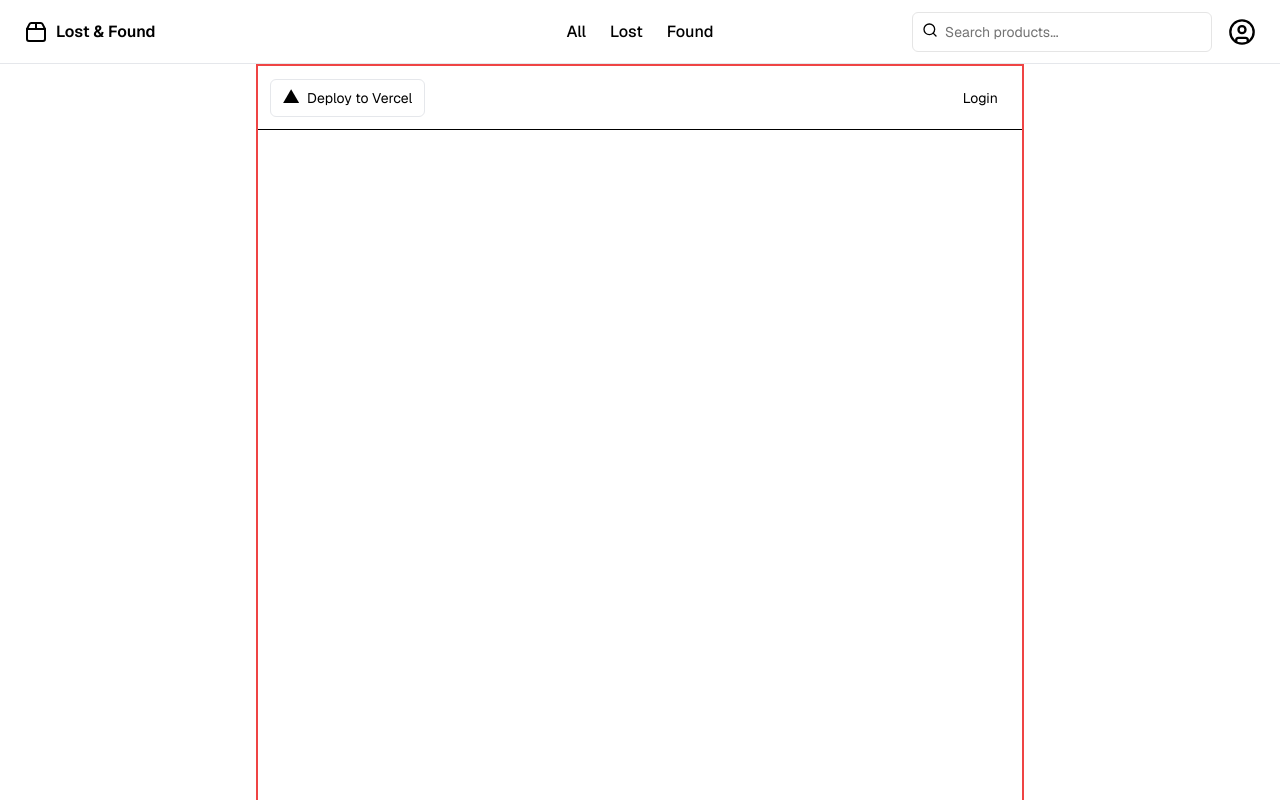
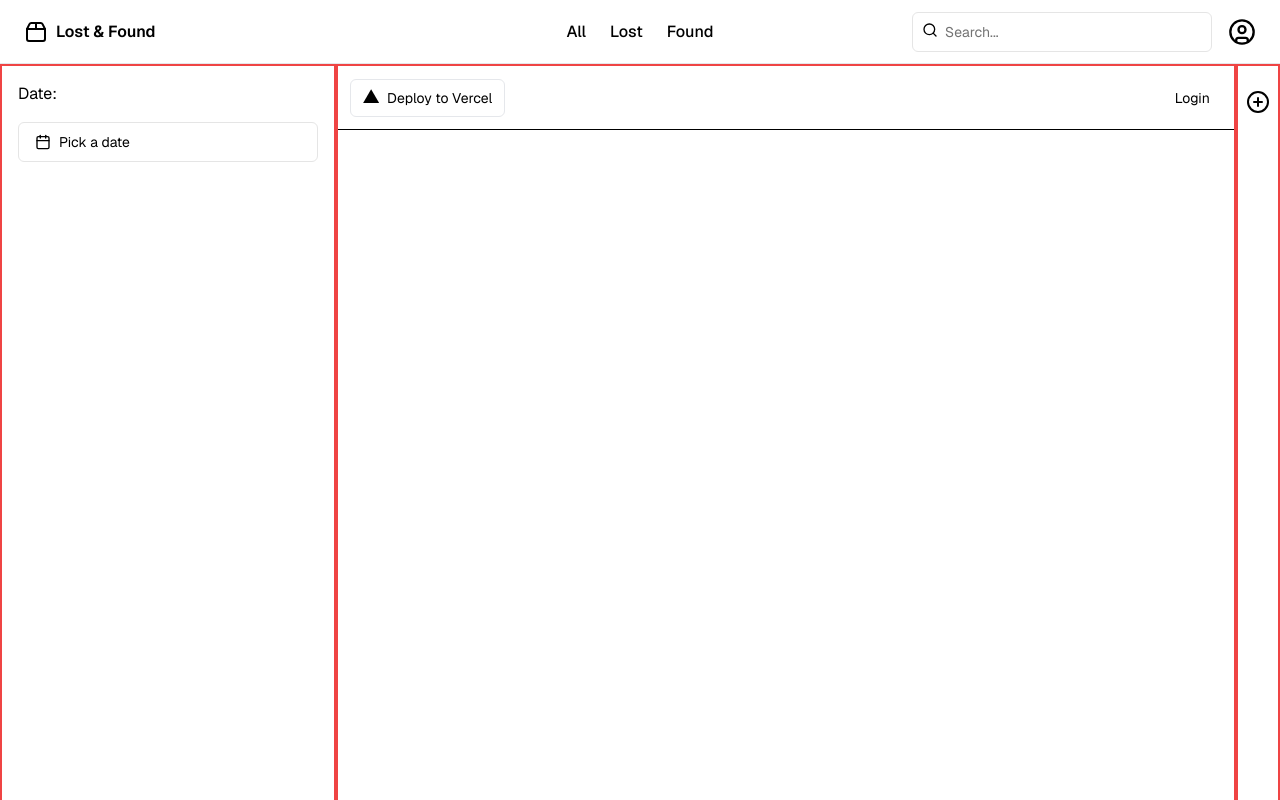
Before and after one commit to SAD-IM-project/lost_and_found, a Next.js app: page / in a window 1280 px wide. Shown: the top 800 px of the page. Built offline with nearby package versions, Linux system fonts and the light colour scheme; no server answers.

Commit message:
完成排版

```diff
--- a/app/layout.tsx
+++ b/app/layout.tsx
@@ -1,8 +1,10 @@
 import { GeistSans } from "geist/font/sans";
 import "./globals.css";
 import Link from "next/link";
-import { Package2, Search, CircleUser } from "lucide-react";
+import { Package2, Search, CircleUser, CirclePlus } from "lucide-react";
 import { Input } from "@/components/ui/input";
+import { Button } from "@/components/ui/button";
+import { DatePickerWithRange } from "@/components/ui/date-picker-with-range";
 
 const defaultUrl = process.env.VERCEL_URL
   ? `https://${process.env.VERCEL_URL}`
@@ -64,8 +66,8 @@ export default function RootLayout({
                 <Search className="absolute left-2.5 top-2.5 h-4 w-4 text-muted-foreground" />
                 <Input
                   type="search"
-                  placeholder="Search products..."
-                  className="pl-8 sm:w-[300px] md:w-[200px] lg:w-[300px]"
+                  placeholder="Search..."
+                  className="pl-8 sm:w-[50px] md:w-[200px] lg:w-[300px]"
                 />
               </div>
               <nav className="flex items-center gap-2 text-lg font-semibold md:text-base">
@@ -79,8 +81,19 @@ export default function RootLayout({
               </nav>
             </form>
           </header>
-          <div className="w-3/5 flex-grow overflow-auto border-2 border-red-500">
-            {children}
+          <div className="w-full flex flex-row">
+            <div className="w-3/7 flex-grow overflow-auto gap-2 py-4 px-4 border-2 border-red-500">
+              <span>Date:</span>
+              {<DatePickerWithRange className="mt-4" />}
+            </div>
+            <div className="w-3/7 flex-grow overflow-auto border-2 border-red-500">
+              {children}
+            </div>
+            <div className="w-1/7 flex-grow overflow-auto flex justify-center py-4 border-2 border-red-500">
+              <Button variant="ghost" size="icon">
+                <CirclePlus className="h-6 w-6" />
+              </Button>
+            </div>
           </div>
         </main>
       </body>
--- /dev/null
+++ b/components/ui/calendar.tsx
@@ -0,0 +1,66 @@
+"use client"
+
+import * as React from "react"
+import { ChevronLeft, ChevronRight } from "lucide-react"
+import { DayPicker } from "react-day-picker"
+
+import { cn } from "@/lib/utils"
+import { buttonVariants } from "@/components/ui/button"
+
+export type CalendarProps = React.ComponentProps<typeof DayPicker>
+
+function Calendar({
+  className,
+  classNames,
+  showOutsideDays = true,
+  ...props
+}: CalendarProps) {
+  return (
+    <DayPicker
+      showOutsideDays={showOutsideDays}
+      className={cn("p-3", className)}
+      classNames={{
+        months: "flex flex-col sm:flex-row space-y-4 sm:space-x-4 sm:space-y-0",
+        month: "space-y-4",
+        caption: "flex justify-center pt-1 relative items-center",
+        caption_label: "text-sm font-medium",
+        nav: "space-x-1 flex items-center",
+        nav_button: cn(
+          buttonVariants({ variant: "outline" }),
+          "h-7 w-7 bg-transparent p-0 opacity-50 hover:opacity-100"
+        ),
+        nav_button_previous: "absolute left-1",
+        nav_button_next: "absolute right-1",
+        table: "w-full border-collapse space-y-1",
+        head_row: "flex",
+        head_cell:
+          "text-neutral-500 rounded-md w-9 font-normal text-[0.8rem] dark:text-neutral-400",
+        row: "flex w-full mt-2",
+        cell: "h-9 w-9 text-center text-sm p-0 relative [&:has([aria-selected].day-range-end)]:rounded-r-md [&:has([aria-selected].day-outside)]:bg-neutral-100/50 [&:has([aria-selected])]:bg-neutral-100 first:[&:has([aria-selected])]:rounded-l-md last:[&:has([aria-selected])]:rounded-r-md focus-within:relative focus-within:z-20 dark:[&:has([aria-selected].day-outside)]:bg-neutral-800/50 dark:[&:has([aria-selected])]:bg-neutral-800",
+        day: cn(
+          buttonVariants({ variant: "ghost" }),
+          "h-9 w-9 p-0 font-normal aria-selected:opacity-100"
+        ),
+        day_range_end: "day-range-end",
+        day_selected:
+          "bg-neutral-900 text-neutral-50 hover:bg-neutral-900 hover:text-neutral-50 focus:bg-neutral-900 focus:text-neutral-50 dark:bg-neutral-50 dark:text-neutral-900 dark:hover:bg-neutral-50 dark:hover:text-neutral-900 dark:focus:bg-neutral-50 dark:focus:text-neutral-900",
+        day_today: "bg-neutral-100 text-neutral-900 dark:bg-neutral-800 dark:text-neutral-50",
+        day_outside:
+          "day-outside text-neutral-500 opacity-50 aria-selected:bg-neutral-100/50 aria-selected:text-neutral-500 aria-selected:opacity-30 dark:text-neutral-400 dark:aria-selected:bg-neutral-800/50 dark:aria-selected:text-neutral-400",
+        day_disabled: "text-neutral-500 opacity-50 dark:text-neutral-400",
+        day_range_middle:
+          "aria-selected:bg-neutral-100 aria-selected:text-neutral-900 dark:aria-selected:bg-neutral-800 dark:aria-selected:text-neutral-50",
+        day_hidden: "invisible",
+        ...classNames,
+      }}
+      components={{
+        IconLeft: ({ ...props }) => <ChevronLeft className="h-4 w-4" />,
+        IconRight: ({ ...props }) => <ChevronRight className="h-4 w-4" />,
+      }}
+      {...props}
+    />
+  )
+}
+Calendar.displayName = "Calendar"
+
+export { Calendar }
--- /dev/null
+++ b/components/ui/date-picker-with-range.tsx
@@ -0,0 +1,75 @@
+"use client"
+import * as React from "react"
+import { format } from "date-fns"
+import { Calendar as CalendarIcon } from "lucide-react"
+import { DateRange } from "react-day-picker"
+
+import { cn } from "@/lib/utils"
+import { Button } from "@/components/ui/button"
+import { Calendar } from "@/components/ui/calendar"
+import {
+    Popover,
+    PopoverContent,
+    PopoverTrigger,
+} from "@/components/ui/popover"
+
+export function DatePickerWithRange({
+    className,
+}: React.HTMLAttributes<HTMLDivElement>) {
+    const [date, setDate] = React.useState<DateRange | undefined>(undefined)
+    const [isPopoverOpen, setIsPopoverOpen] = React.useState(false)
+
+    const handleApply = () => {
+        setIsPopoverOpen(false)
+    }
+
+    const handleReset = () => {
+        setDate(undefined)
+        setIsPopoverOpen(false)
+    }
+
+    return (
+        <div className={cn("grid gap-2", className)}>
+            <Popover open={isPopoverOpen} onOpenChange={setIsPopoverOpen}>
+                <PopoverTrigger asChild>
+                    <Button
+                        id="date"
+                        variant={"outline"}
+                        className={cn(
+                            "w-[300px] justify-start text-left font-normal",
+                            !date && "text-muted-foreground"
+                        )}
+                    >
+                        <CalendarIcon className="mr-2 h-4 w-4" />
+                        {date?.from ? (
+                            date.to ? (
+                                <>
+                                    {format(date.from, "LLL dd, y")} -{" "}
+                                    {format(date.to, "LLL dd, y")}
+                                </>
+                            ) : (
+                                format(date.from, "LLL dd, y")
+                            )
+                        ) : (
+                            <span>Pick a date</span>
+                        )}
+                    </Button>
+                </PopoverTrigger>
+                <PopoverContent className="w-auto p-0" align="start">
+                    <Calendar
+                        initialFocus
+                        mode="range"
+                        defaultMonth={date?.from}
+                        selected={date}
+                        onSelect={setDate}
+                        numberOfMonths={2}
+                    />
+                    <div className="p-2 flex justify-end gap-2">
+                        <Button onClick={handleReset} variant="outline">Reset</Button>
+                        <Button onClick={handleApply}>Apply</Button>
+                    </div>
+                </PopoverContent>
+            </Popover>
+        </div>
+    )
+}
--- /dev/null
+++ b/components/ui/popover.tsx
@@ -0,0 +1,31 @@
+"use client"
+
+import * as React from "react"
+import * as PopoverPrimitive from "@radix-ui/react-popover"
+
+import { cn } from "@/lib/utils"
+
+const Popover = PopoverPrimitive.Root
+
+const PopoverTrigger = PopoverPrimitive.Trigger
+
+const PopoverContent = React.forwardRef<
+  React.ElementRef<typeof PopoverPrimitive.Content>,
+  React.ComponentPropsWithoutRef<typeof PopoverPrimitive.Content>
+>(({ className, align = "center", sideOffset = 4, ...props }, ref) => (
+  <PopoverPrimitive.Portal>
+    <PopoverPrimitive.Content
+      ref={ref}
+      align={align}
+      sideOffset={sideOffset}
+      className={cn(
+        "z-50 w-72 rounded-md border border-neutral-200 bg-white p-4 text-neutral-950 shadow-md outline-none data-[state=open]:animate-in data-[state=closed]:animate-out data-[state=closed]:fade-out-0 data-[state=open]:fade-in-0 data-[state=closed]:zoom-out-95 data-[state=open]:zoom-in-95 data-[side=bottom]:slide-in-from-top-2 data-[side=left]:slide-in-from-right-2 data-[side=right]:slide-in-from-left-2 data-[side=top]:slide-in-from-bottom-2 dark:border-neutral-800 dark:bg-neutral-950 dark:text-neutral-50",
+        className
+      )}
+      {...props}
+    />
+  </PopoverPrimitive.Portal>
+))
+PopoverContent.displayName = PopoverPrimitive.Content.displayName
+
+export { Popover, PopoverTrigger, PopoverContent }
--- a/package.json
+++ b/package.json
@@ -8,6 +8,7 @@
   "dependencies": {
     "@radix-ui/react-dialog": "^1.0.5",
     "@radix-ui/react-dropdown-menu": "^2.0.6",
+    "@radix-ui/react-popover": "^1.0.7",
     "@radix-ui/react-slot": "^1.0.2",
     "@supabase/ssr": "latest",
     "@supabase/supabase-js": "latest",
@@ -15,11 +16,13 @@
     "autoprefixer": "10.4.17",
     "class-variance-authority": "^0.7.0",
     "clsx": "^2.1.1",
+    "date-fns": "^3.6.0",
     "geist": "^1.2.1",
     "lucide-react": "^0.378.0",
     "next": "latest",
     "postcss": "8.4.33",
     "react": "18.2.0",
+    "react-day-picker": "^8.10.1",
     "react-dom": "18.2.0",
     "tailwind-merge": "^2.3.0",
     "tailwindcss": "3.4.1",
```
Also changed, not shown: tmp.txt (deleted), 1 other file (tests, documents, lock files or other folders).
